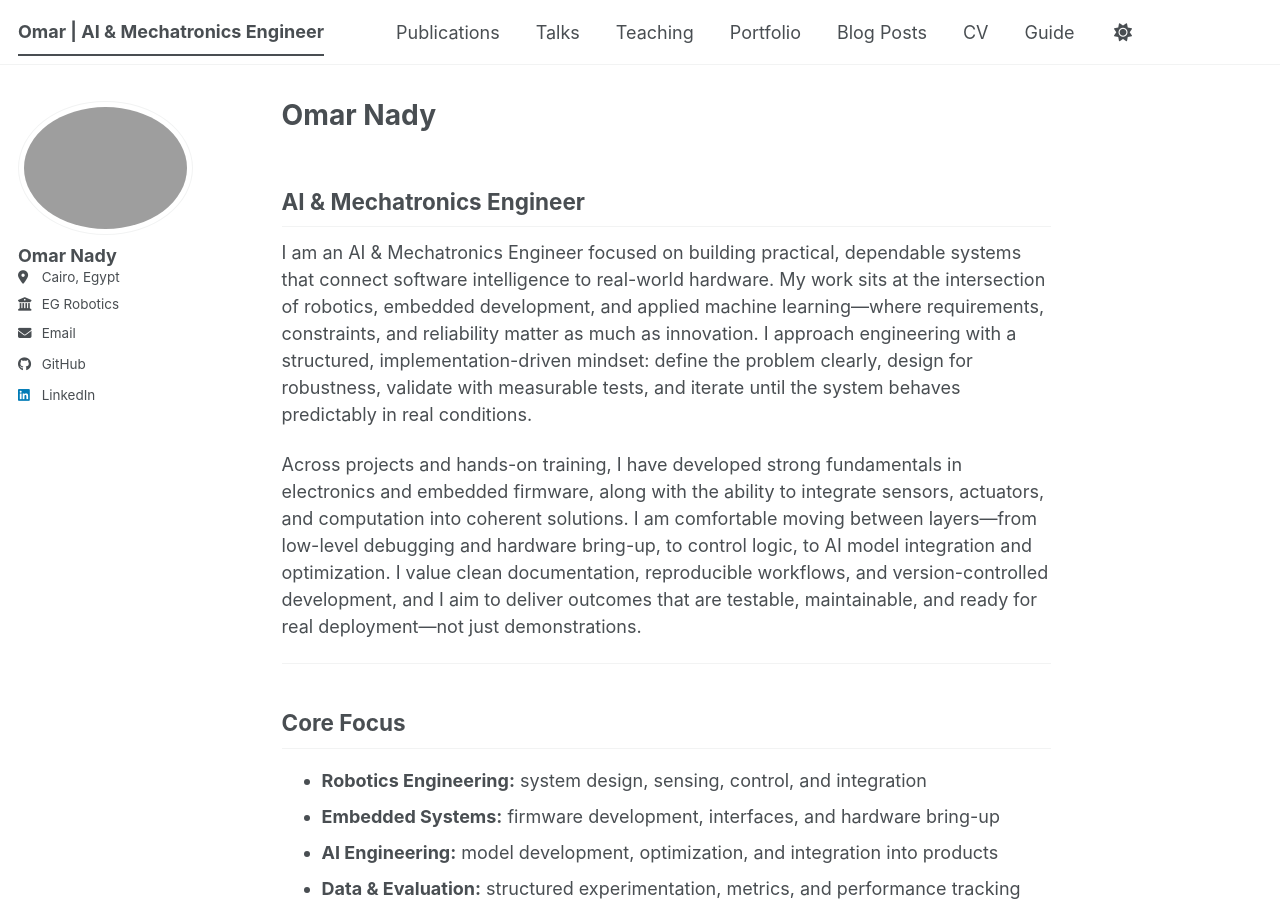
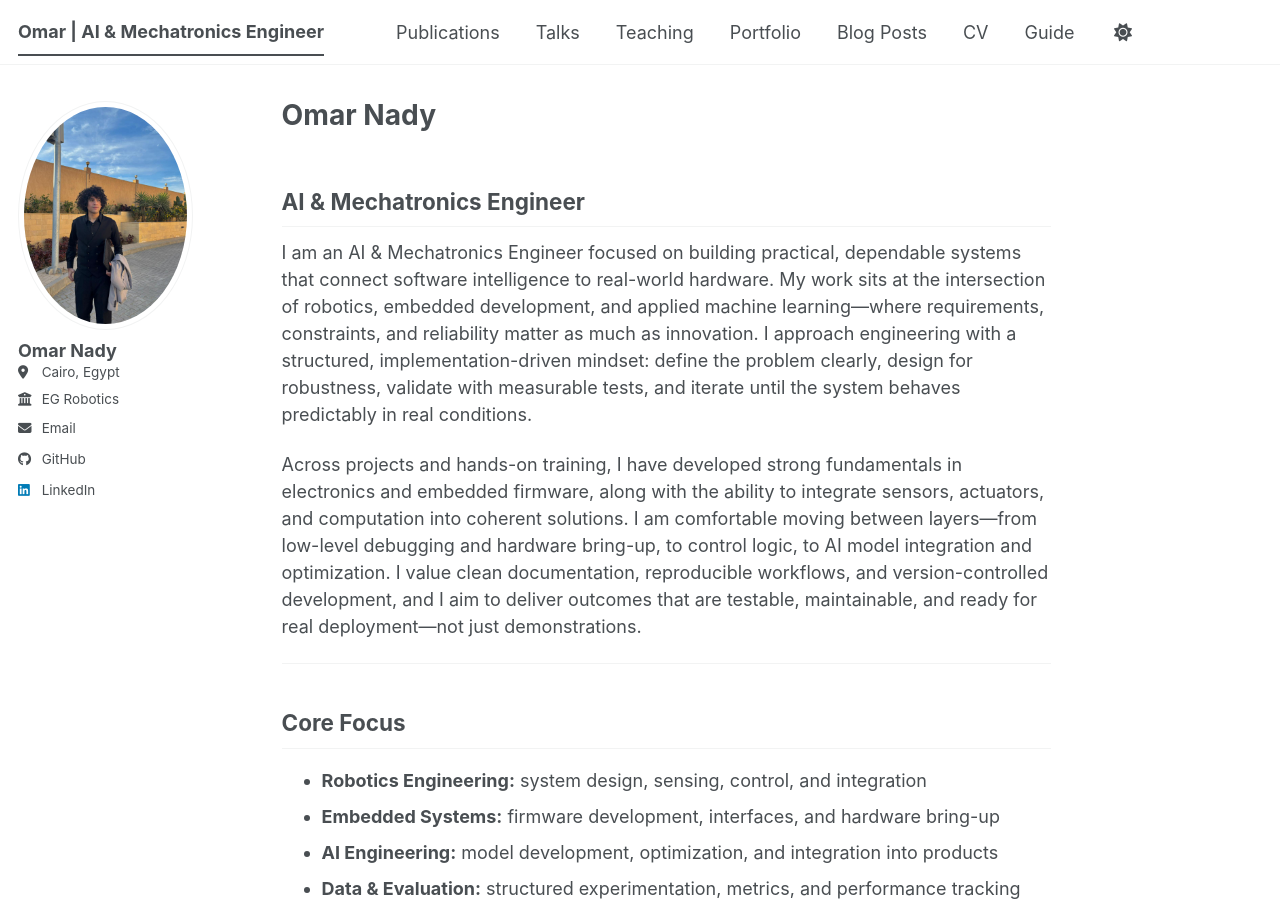
Before and after one commit to omarppp/omarppp.github.io, a Jekyll site: the page built from _pages/about.md, in a window 1280 px wide and 900 px high. Built offline with Jekyll 4.4.1, drawn with Linux system fonts in a browser that asks for light colours; a script bundle is joined from its source files by our own code; library files that are not in the unit come from our copies.

Commit message:
update photo

```diff
--- a/_config.yml
+++ b/_config.yml
@@ -20,7 +20,7 @@ repository               : "omarppp/omarppp.github.io"
 # Site Author
 author:
   # Biographic information
-  avatar           : "profile.png"
+  avatar: "omar.png.jpeg"
   name             : "Omar Nady"
   pronouns         :
   description      : "AI & Mechatronics Engineer building reliable end-to-end robotics and embedded AI solutions."
```
